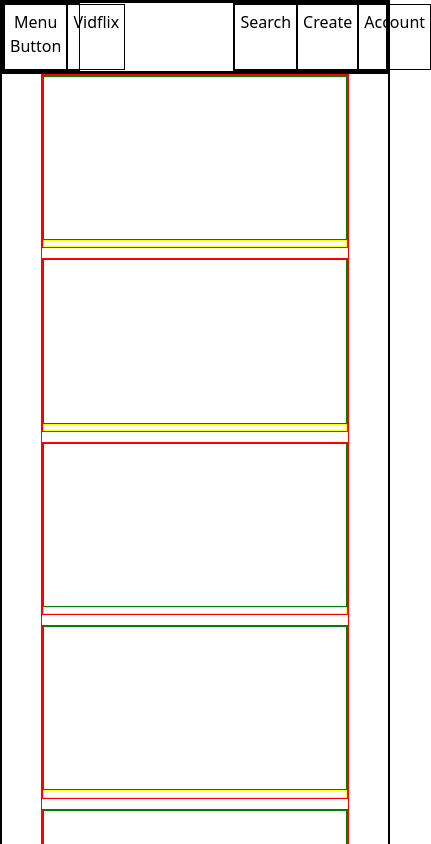
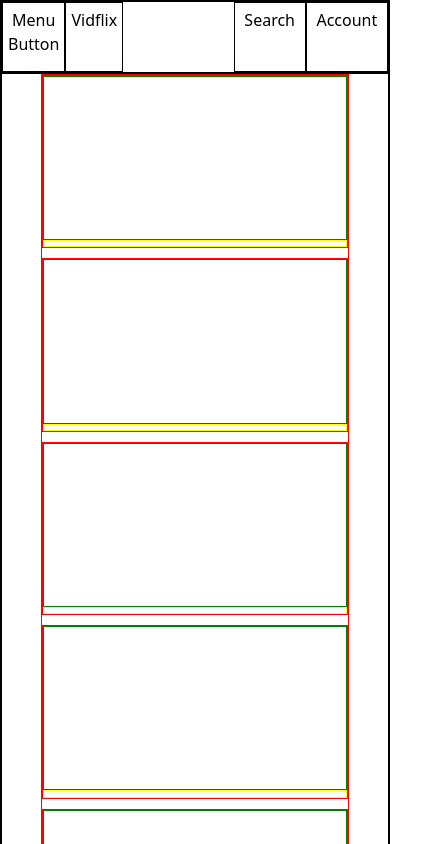
Before and after one commit to Navindineshgautam/VidFlix, an Angular app in the folder Frontend/: page / in a window 390 px wide. Shown: the top 844 px of the page, 431 px wide, since content can reach past the window. Built offline with nearby package versions, Linux system fonts and the light colour scheme.

Commit message:
fix: Removed Create from Navbar in mobile mode

```diff
--- a/Frontend/src/app/components/navbar/navbar.css
+++ b/Frontend/src/app/components/navbar/navbar.css
@@ -1,7 +1,3 @@
-* {
-    border: 1px solid black;
-}
-
 nav {
     height: 70px;
     display: flex;
@@ -25,6 +21,7 @@ nav {
     flex-grow: 1;
     text-align: center;
     padding: 5px;
+    border: 1px solid black;
 }
 
 nav.mobile-view {
--- a/Frontend/src/app/components/navbar/navbar.html
+++ b/Frontend/src/app/components/navbar/navbar.html
@@ -7,7 +7,9 @@
     </div>
     <div id="navbar-right-container" class="navbar-child-container">
         <div id="search" class="navbar-child">Search</div>
-        <div id="create" class="navbar-child">Create</div>
+        @if (!windowService.isMobile) {
+            <div id="create" class="navbar-child">Create</div>
+        }
         <div id="account" class="navbar-child">Account</div>
     </div>
 </nav>
```
